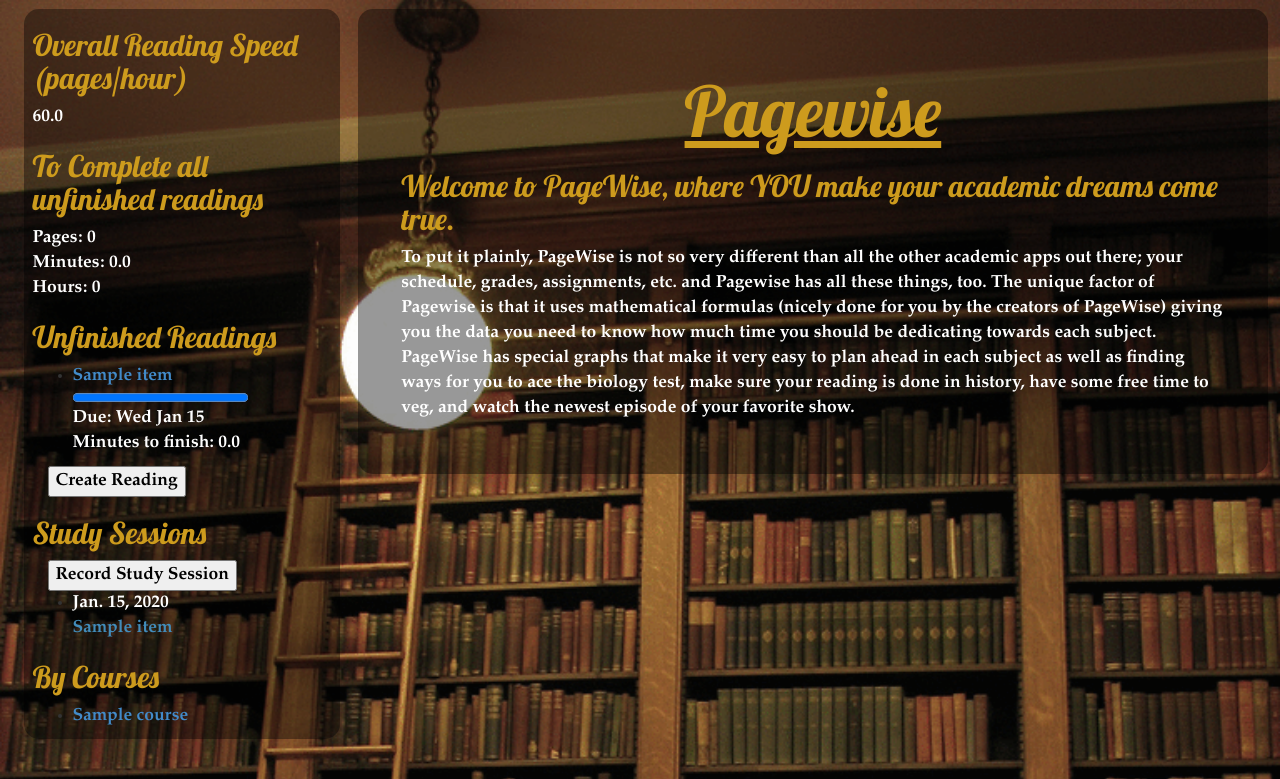
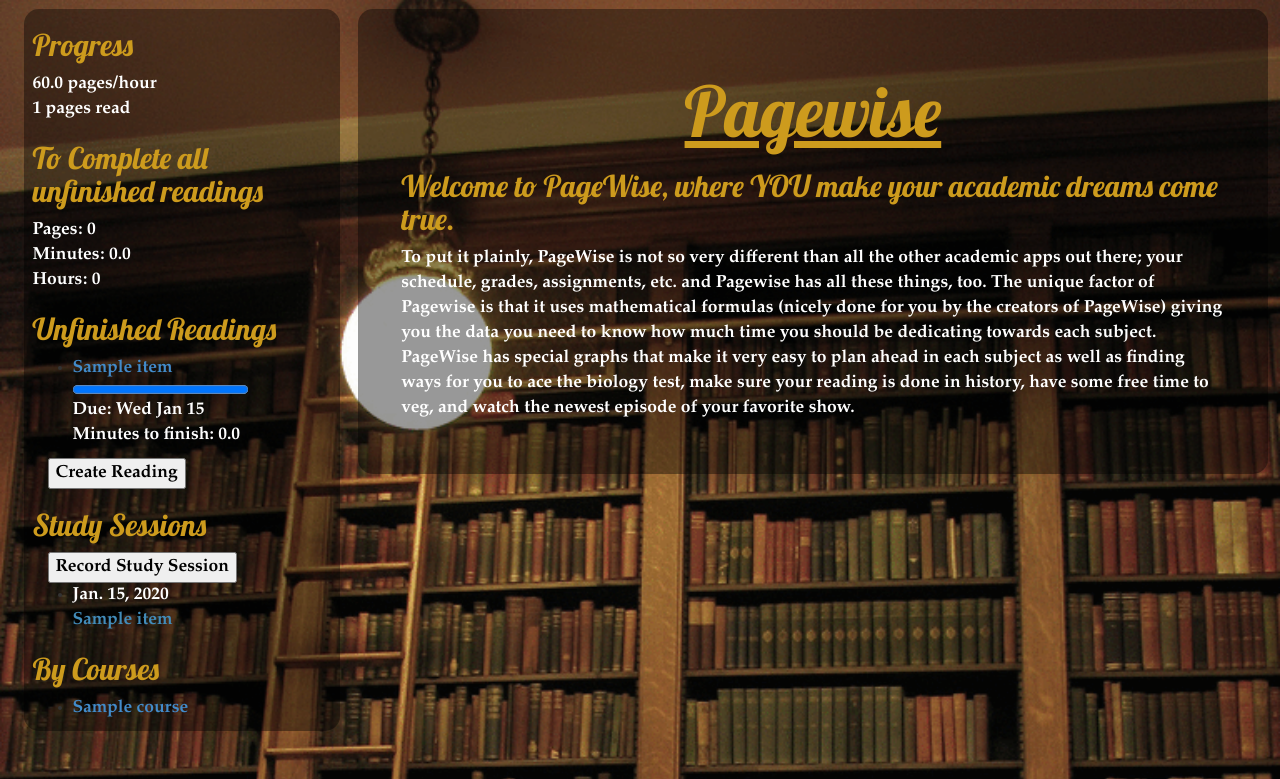
Before and after one commit to carolinehardin/pagewise, a Django app: page / in a window 1280 px wide. Shown: the top 779 px of the page. Run offline with Django 3.2, Linux system fonts and the light colour scheme; tables that the repository leaves empty hold one stand-in row (values such as "Sample post"); some libraries are stand-ins or nearby versions.

Commit message:
added in display of pages read so far

```diff
--- a/firstdjango/firstdjango/templates/inventory/index.html
+++ b/firstdjango/firstdjango/templates/inventory/index.html
@@ -7,8 +7,9 @@
 
 <nav>
 
-	<h2> Overall Reading Speed (pages/hour) </h4>
-			<span class="speed">{{ readingSpeed }}</span>
+	<h2> Progress  </h4>
+			<span class="speed">{{ readingSpeed }} pages/hour</span>
+			<span class="speed">{{ totalPgRead }} pages read</span>
 		<h2> To Complete all unfinished readings</h2>
 			<span class="speed">Pages: {{ totalPgRemaining}}</span>
 			<span class="speed">Minutes: {{ totalTimeRemaining }}</span>
--- a/firstdjango/inventory/views.py
+++ b/firstdjango/inventory/views.py
@@ -72,6 +72,7 @@ def index(request):
 		'totalTimeRemaining': totalTimeRemaining,
 		'totalPgRemaining': totalPgRemaining,
 		'pagesAssigned': pagesAssigned,
+		'totalPgRead': totalPgRead,
 	})
 
 def item_detail(request, id):
```
